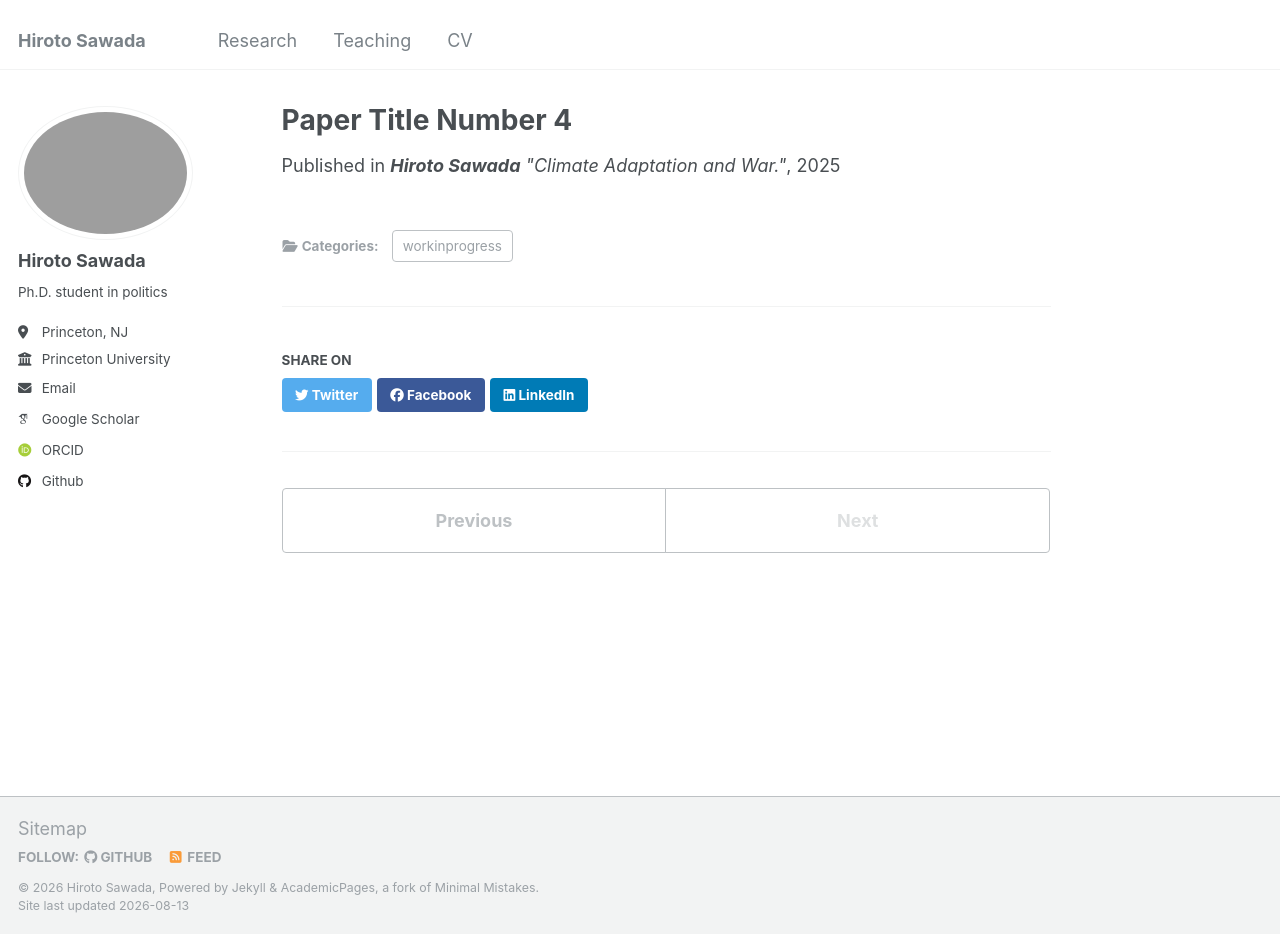
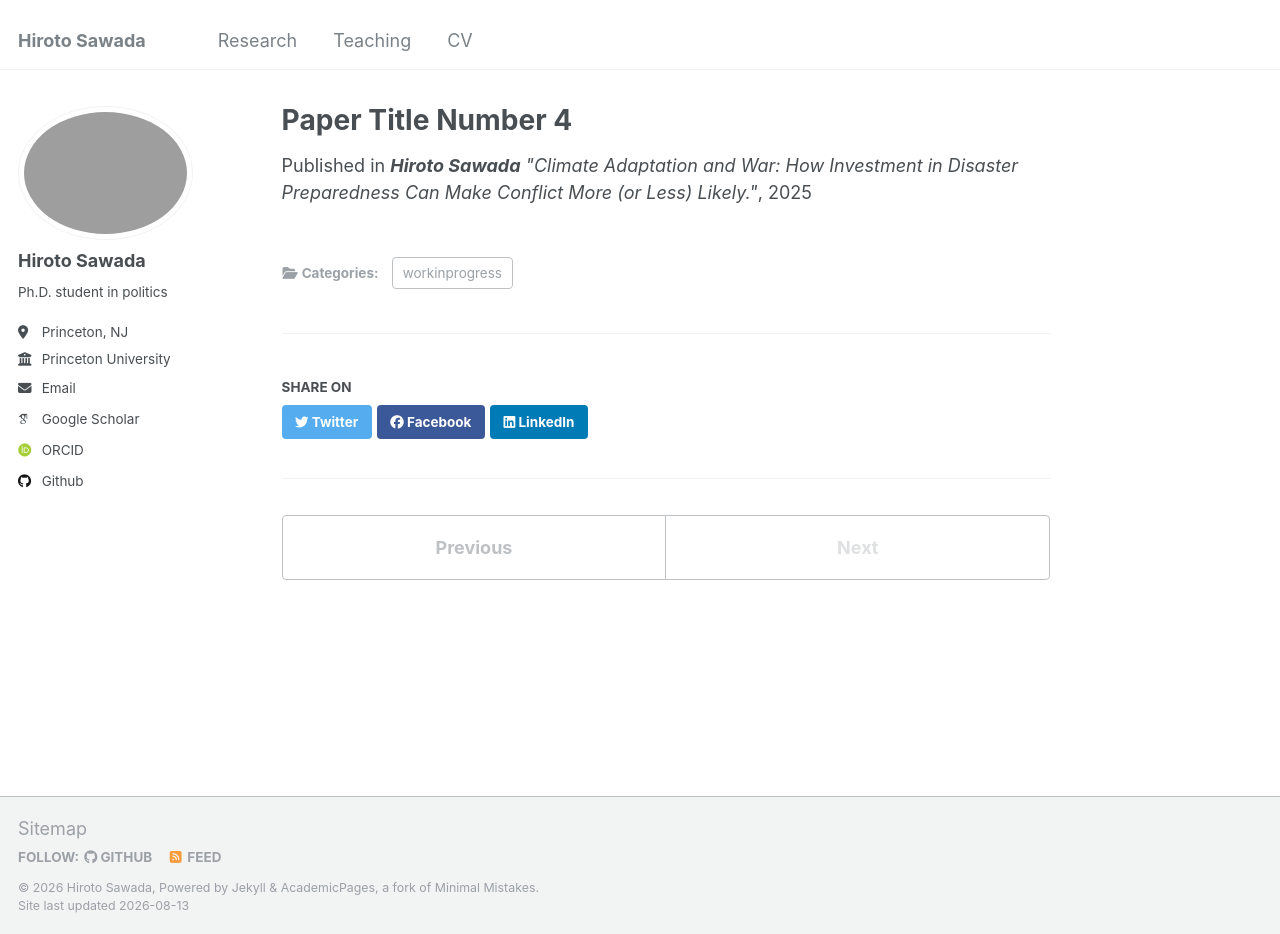
Before and after one commit to hiroto-sawada/hiroto-sawada.github.io, a Jekyll site: the page built from _publications/2024-02-17-paper-title-number-4.md, in a window 1280 px wide and 934 px high. Built offline with Jekyll 4.4.1, drawn with Linux system fonts in a browser that asks for light colours; some web fonts are replaced.

Commit message:
Update 2024-02-17-paper-title-number-4.md

```diff
--- a/_publications/2024-02-17-paper-title-number-4.md
+++ b/_publications/2024-02-17-paper-title-number-4.md
@@ -3,5 +3,5 @@ title: "Paper Title Number 4"
 collection: publications
 category: workinprogress
 date: 2025-08-31
-venue: '<b>Hiroto Sawada</b> "Climate Adaptation and War."'
+venue: '<b>Hiroto Sawada</b> "Climate Adaptation and War: How Investment in Disaster Preparedness Can Make Conflict More (or Less) Likely."'
 ---
```
